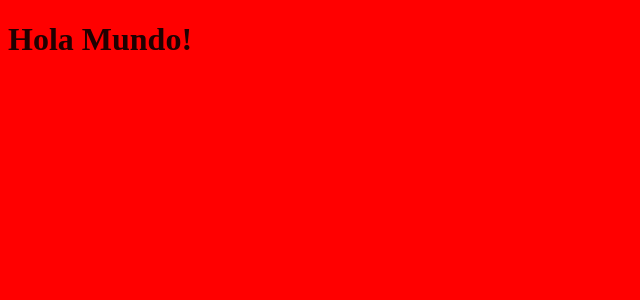
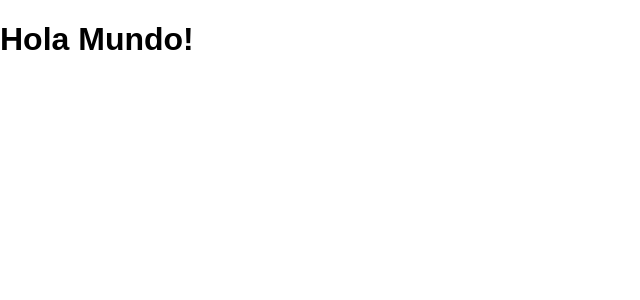
Before and after one commit to LeonCantillo/React-Shop, a React app: page / in a window 1280 px wide. Shown: the top 300 px of the page, without its empty margins (0-640 px from the left). Built offline with nearby package versions, Linux system fonts and the light colour scheme.

Commit message:
global sass to css

```diff
--- a/src/components/App.jsx
+++ b/src/components/App.jsx
@@ -1,5 +1,5 @@
 import React from 'react'
-import '../styles/global.scss'
+import '../styles/global.css'
 
 const App = () => {
     return (
--- /dev/null
+++ b/src/styles/global.css
@@ -0,0 +1,14 @@
+:root {
+    --white: #FFFFFF;
+    --black: #000000;
+    --very-light-pink: #C7C7C7;
+    --text-input-field: #F7F7F7;
+    --hospital-green: #ACD9B2;
+    --sm: 14px;
+    --md: 16px;
+    --lg: 18px;
+}
+body {
+    margin: 0;
+    font-family: 'Quicksand', sans-serif;
+}
--- a/src/styles/global.scss
+++ /dev/null
@@ -1,7 +0,0 @@
-$base-color: #ff0000;
-$color: rgba(black, 0.88);
-
-body {
-    background-color: $base-color;
-    color: $color;
-}
```
